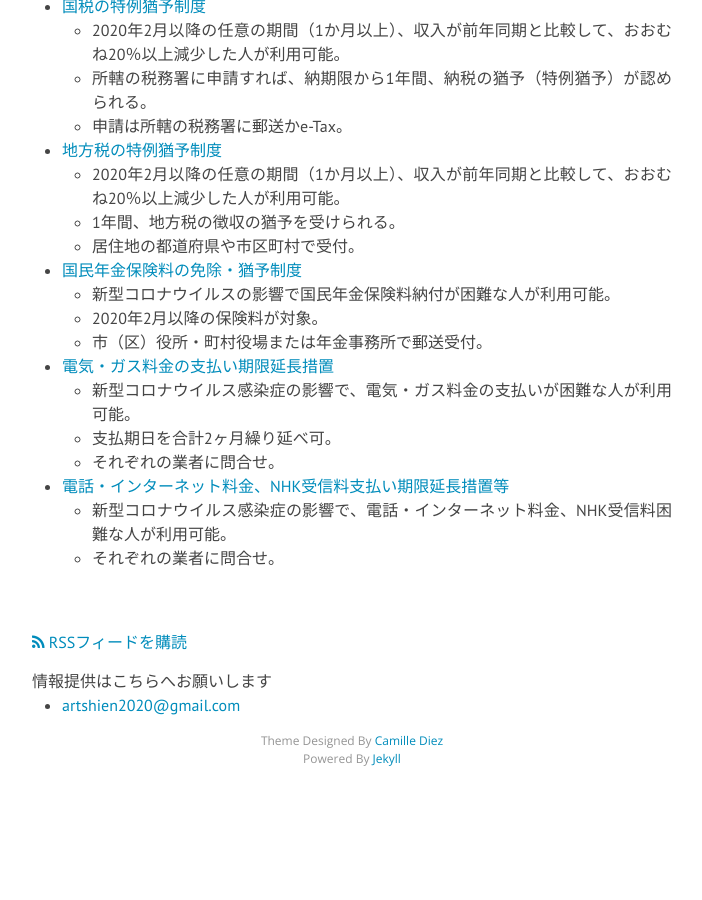
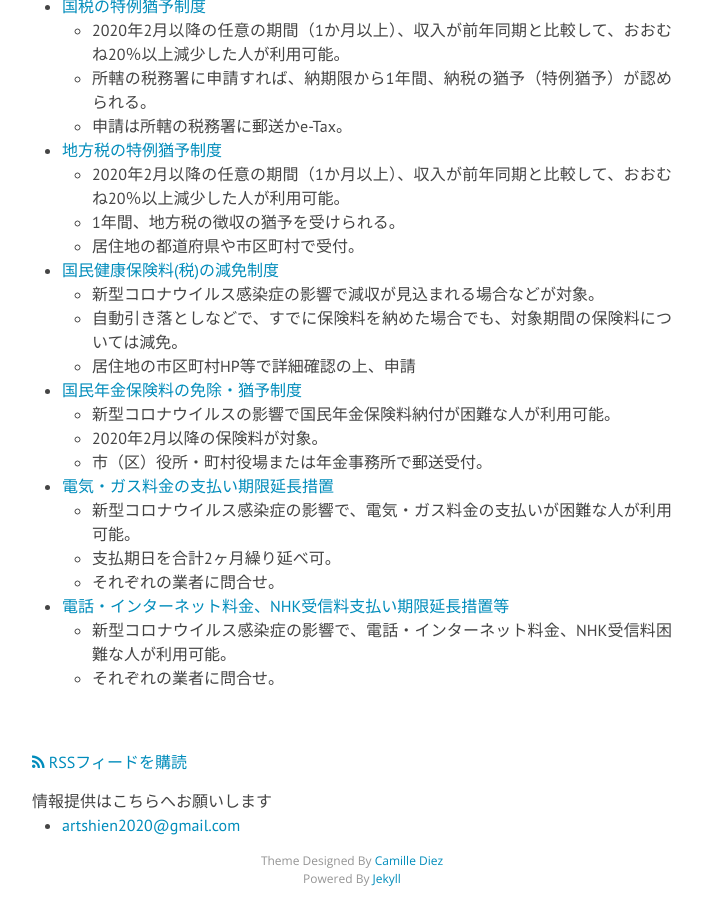
Before and after one commit to a-okuda/resources-for-artists, a Jekyll site: the page built from _posts/2020-05-05-news-artists.md, in a window 1280 px wide and 900 px high, scrolled down 733 px. Shown: the whole window, without its empty margins (288-990 px from the left). Built offline with Jekyll 4.4.1, drawn with Linux system fonts in a browser that asks for light colours; nearby versions of some CDN libraries; before the commit the page ends 1537 px from its top, so only the background shows below that.

Commit message:
Update 2020-05-05-news-artists.md

```diff
--- a/_posts/2020-05-05-news-artists.md
+++ b/_posts/2020-05-05-news-artists.md
@@ -15,6 +15,10 @@ categories:
 	* 2020年2月以降の任意の期間（1か月以上）、収入が前年同期と比較して、おおむね20％以上減少した人が利用可能。
 	* 1年間、地方税の徴収の猶予を受けられる。
 	* 居住地の都道府県や市区町村で受付。
+* [国民健康保険料(税)の減免制度](https://www.mhlw.go.jp/content/000620361.pdf)
+	* 新型コロナウイルス感染症の影響で減収が見込まれる場合などが対象。
+	* 自動引き落としなどで、すでに保険料を納めた場合でも、対象期間の保険料については減免。
+	*  居住地の市区町村HP等で詳細確認の上、申請
 * [国民年金保険料の免除・猶予制度](https://www.nenkin.go.jp/service/kokunen/menjo/0430.html)
 	* 新型コロナウイルスの影響で国民年金保険料納付が困難な人が利用可能。
 	* 2020年2月以降の保険料が対象。
```
